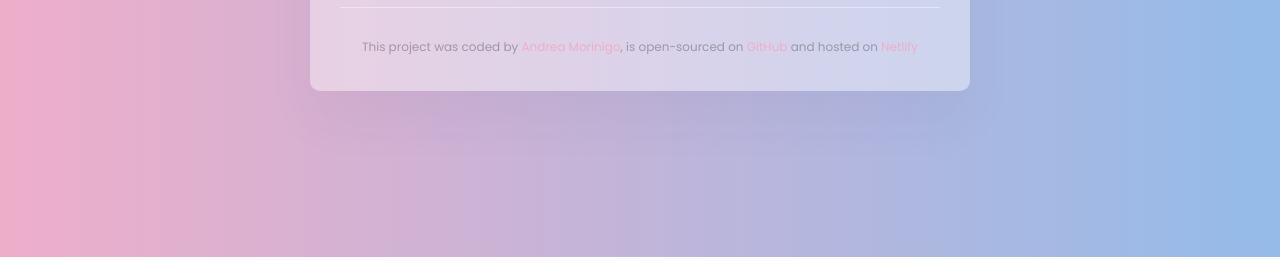
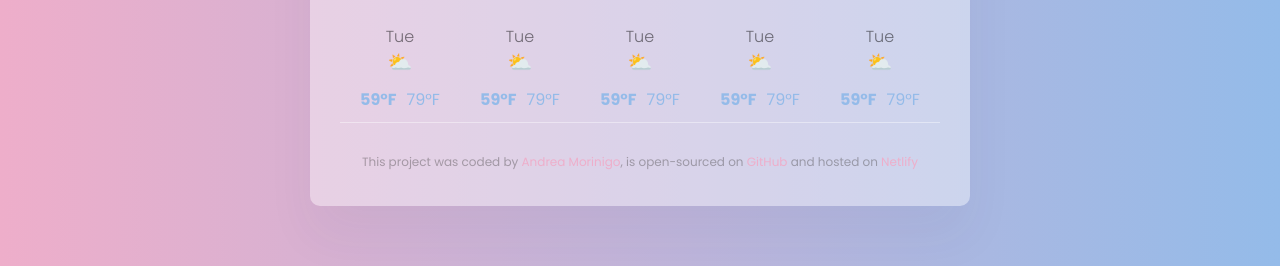
Before and after one commit to andreamorinigo7/weather-application, a plain HTML site: page index.html in a window 1280 px wide. Shown: the part 543-809 px from the top of the page. Drawn offline with nearby package versions, Linux system fonts and the light colour scheme; no server answers.

Commit message:
HTML added in for the forecast

```diff
--- a/index.html
+++ b/index.html
@@ -48,6 +48,58 @@
             <div class="temperature-unit">°F</div>
           </div>
         </div>
+        <div class="weather-forecast">
+          <div class="weather-forecast-day">
+            <div class="weather-forecast-date">Tue</div>
+            <div class="weather-forecast-icon">⛅️</div>
+            <div class="weather-forecast-temperatures">
+              <div class="weather-forecast-temperature">
+                <strong>59°F </strong>
+              </div>
+              <div class="weather-forecast-temperature">79°F</div>
+            </div>
+          </div>
+          <div class="weather-forecast-day">
+            <div class="weather-forecast-date">Tue</div>
+            <div class="weather-forecast-icon">⛅️</div>
+            <div class="weather-forecast-temperatures">
+              <div class="weather-forecast-temperature">
+                <strong>59°F </strong>
+              </div>
+              <div class="weather-forecast-temperature">79°F</div>
+            </div>
+          </div>
+          <div class="weather-forecast-day">
+            <div class="weather-forecast-date">Tue</div>
+            <div class="weather-forecast-icon">⛅️</div>
+            <div class="weather-forecast-temperatures">
+              <div class="weather-forecast-temperature">
+                <strong>59°F </strong>
+              </div>
+              <div class="weather-forecast-temperature">79°F</div>
+            </div>
+          </div>
+          <div class="weather-forecast-day">
+            <div class="weather-forecast-date">Tue</div>
+            <div class="weather-forecast-icon">⛅️</div>
+            <div class="weather-forecast-temperatures">
+              <div class="weather-forecast-temperature">
+                <strong>59°F </strong>
+              </div>
+              <div class="weather-forecast-temperature">79°F</div>
+            </div>
+          </div>
+          <div class="weather-forecast-day">
+            <div class="weather-forecast-date">Tue</div>
+            <div class="weather-forecast-icon">⛅️</div>
+            <div class="weather-forecast-temperatures">
+              <div class="weather-forecast-temperature">
+                <strong>59°F </strong>
+              </div>
+              <div class="weather-forecast-temperature">79°F</div>
+            </div>
+          </div>
+        </div>
       </main>
       <footer>
         This project was coded by
--- a/src/style.css
+++ b/src/style.css
@@ -92,6 +92,33 @@ header {
   color: rgba(255, 255, 255, 0.7);
 }
 
+.weather-forecast {
+  display: flex;
+  justify-content: space-around;
+  margin-top: 30px;
+}
+
+.weather-forecast-date {
+  text-align: center;
+  color: rgba(0, 0, 0, 0.5);
+  font-weight: 300;
+  line-height: 20px;
+}
+.weather-forecast-icon {
+  text-align: center;
+  font-size: 20px;
+}
+.weather-forecast-temperatures {
+  text-align: center;
+  color: rgba(148, 187, 233, 1);
+  margin-top: 10px;
+  display: flex;
+  justify-content: space-between;
+}
+.weather-forecast-temperature {
+  padding: 0 5px;
+}
+
 footer {
   border-top: 0.5px solid rgba(255, 255, 255, 0.4);
   padding: 30px 0 0;
```
